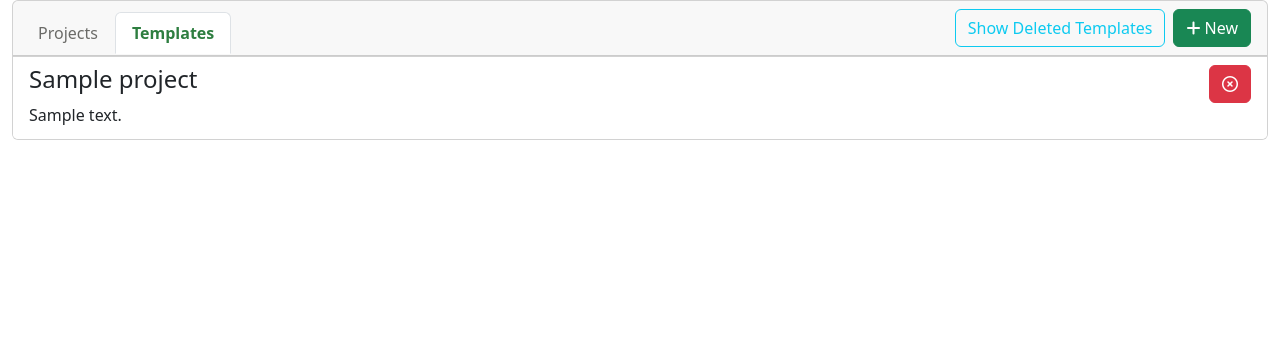
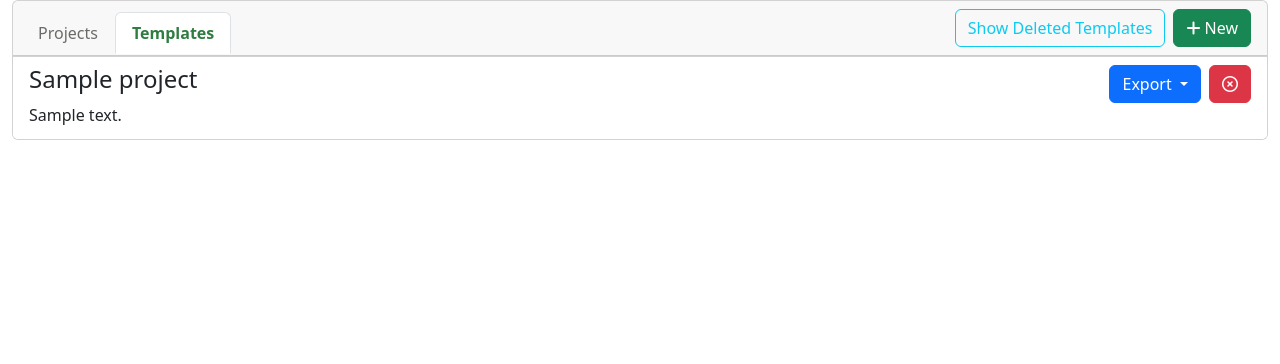
Before and after one commit to burtnoir/Auteur, a Flask app: page /get_template_list in a window 1280 px wide. Shown: the part 56-420 px from the top of the page. Run offline with Flask 3, Linux system fonts and the light colour scheme; tables that the repository leaves empty hold one stand-in row (values such as "Sample post"); some libraries are stand-ins or nearby versions.

Commit message:
Show the export button on the project list page.

```diff
--- a/auteur/editor.py
+++ b/auteur/editor.py
@@ -407,7 +407,7 @@ def export_project(project_id):
     html = render_template('editor/export.jinja', project=project,
                            sections=build_export_sections(project_id))
     headers = Headers()
-    headers.add('Content-Disposition', 'attachment', filename=(project.name + '.html'))
+    headers.add('Content-Disposition', 'inline', filename=(project.name + '.html'))
     return Response(html, headers=headers)
 
 
--- a/auteur/static/js/index.js
+++ b/auteur/static/js/index.js
@@ -1,5 +1,4 @@
-$(document).ready(
-    function () {
+document.addEventListener("DOMContentLoaded", (event) => {
 
         const deleteProjectHelper = function (project_id, endpoint, parent) {
 
@@ -23,7 +22,6 @@ $(document).ready(
                     }
                 })
                 .catch(error => console.error('There was an error with the Delete Project Fetch operation: ', error));
-
         };
 
         /**
@@ -50,4 +48,15 @@ $(document).ready(
             // Need to stop the bubbling or it will do the delete and then go to the project.
             return false;
         });
+
+        // Attach the export events
+        $('.export').on('click', function (event) {
+            window.open(SCRIPT_ROOT + '/export_project/' + this.dataset.project_id, '_blank');
+            return false;
+        });
+
+        $('.export_pdf').on('click', function (event) {
+            window.open(SCRIPT_ROOT + '/export_project_pdf/' + this.dataset.project_id, '_blank');
+            return false;
+        });
     });
--- a/auteur/templates/editor/index.jinja
+++ b/auteur/templates/editor/index.jinja
@@ -1,11 +1,5 @@
 {% extends "editor/layout.jinja" %}
 {% from "bootstrap5/form.html" import render_form %}
-
-{% block navbar_buttons_after %}
-{#<li class="nav-item">#}
-{#    <a id="config" href="{{ url_for('editor.show_config') }}" role="button" class="nav-link" title="{{ _('Configuration') }}"><i class="fa-solid fa-gear"></i></a>#}
-{#</li>#}
-{% endblock %}
 
 {% block body %}
     <div class="row">
@@ -62,14 +56,27 @@
                     <a class="list-group-item list-group-item-action" data-is_template={{ project.is_template }} href={{ url_for('editor.show_content', project_id=project.id) }}>
                         <div class="d-flex w-100 justify-content-between">
                             <h4 class="mb-1">{{ project.name }}</h4>
-                            <button type="button" class="btn btn-danger close deleteProject" data-project_id="{{ project.id }}" data-is_deleted={{ project.is_deleted }} aria-label="{% if project.is_deleted %}{{ _('Restore') }}{% else %}{{ _('Delete') }}{% endif %}">
-                                {% if project.is_deleted %}<i class="fa-solid fa-rotate-left"></i>{% else %}<i class="fa-regular fa-circle-xmark"></i>{% endif %}
-                            </button>
+                           <div class="d-flex align-items-center gap-2">
+                                <div class="btn-group" role="group" aria-label="Export Projects">
+                                  <div class="btn-group" role="group">
+                                    <button type="button" class="btn btn-primary dropdown-toggle" data-bs-toggle="dropdown" aria-expanded="false">
+                                      {{ _('Export') }}
+                                    </button>
+                                    <ul class="dropdown-menu">
+                                      <li><button id="export" class="dropdown-item export" data-project_id="{{ project.id }}" href="{{ url_for('editor.export_project', project_id=project.id) }}">{{ _('HTML') }}</button></li>
+                                      <li><button id="export_pdf" class="dropdown-item export_pdf" data-project_id="{{ project.id }}" href="{{ url_for('editor.export_project_pdf', project_id=project.id) }}">{{ _('PDF') }}</button></li>
+                                    </ul>
+                                  </div>
+                                </div>
+                                <button type="button" class="btn btn-danger close deleteProject" data-project_id="{{ project.id }}" data-is_deleted={{ project.is_deleted }} aria-label="{% if project.is_deleted %}{{ _('Restore') }}{% else %}{{ _('Delete') }}{% endif %}">
+                                    {% if project.is_deleted %}<i class="fa-solid fa-rotate-left"></i>{% else %}<i class="fa-regular fa-circle-xmark"></i>{% endif %}
+                                </button>
+                           </div>
                         </div>
                         <p class="mb-1">{{ project.short_description }}</p>
                     </a>
                     {% else %}
-                    <em>{% if showing_templates %}{{ _('No templates here so far') }}{% else %}{{ _('No projects here so far') }}{% endif %}</em>
+                        <em>{% if showing_templates %}{{ _('No templates here so far') }}{% else %}{{ _('No projects here so far') }}{% endif %}</em>
                     {% endfor %}
                 </div>
 
```
